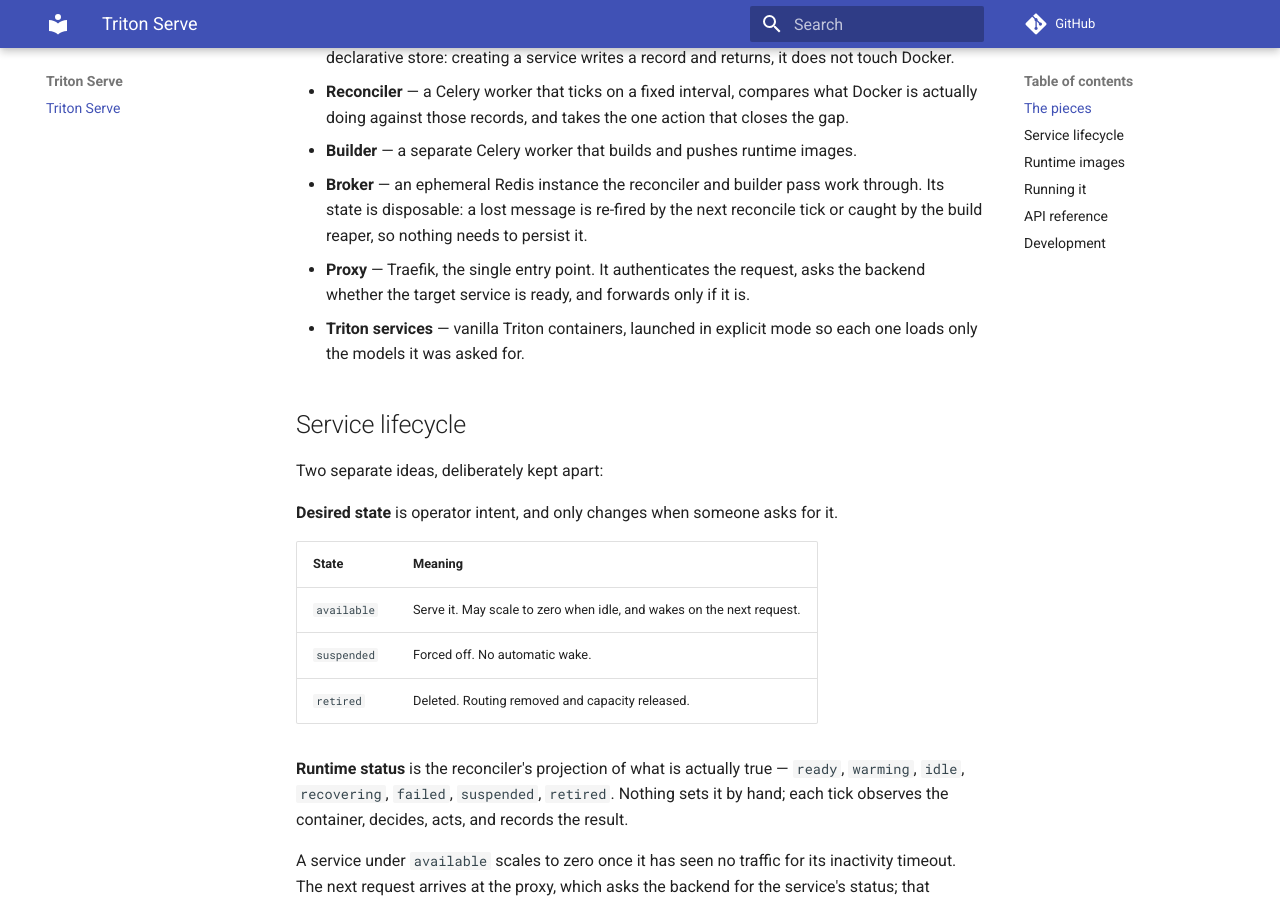
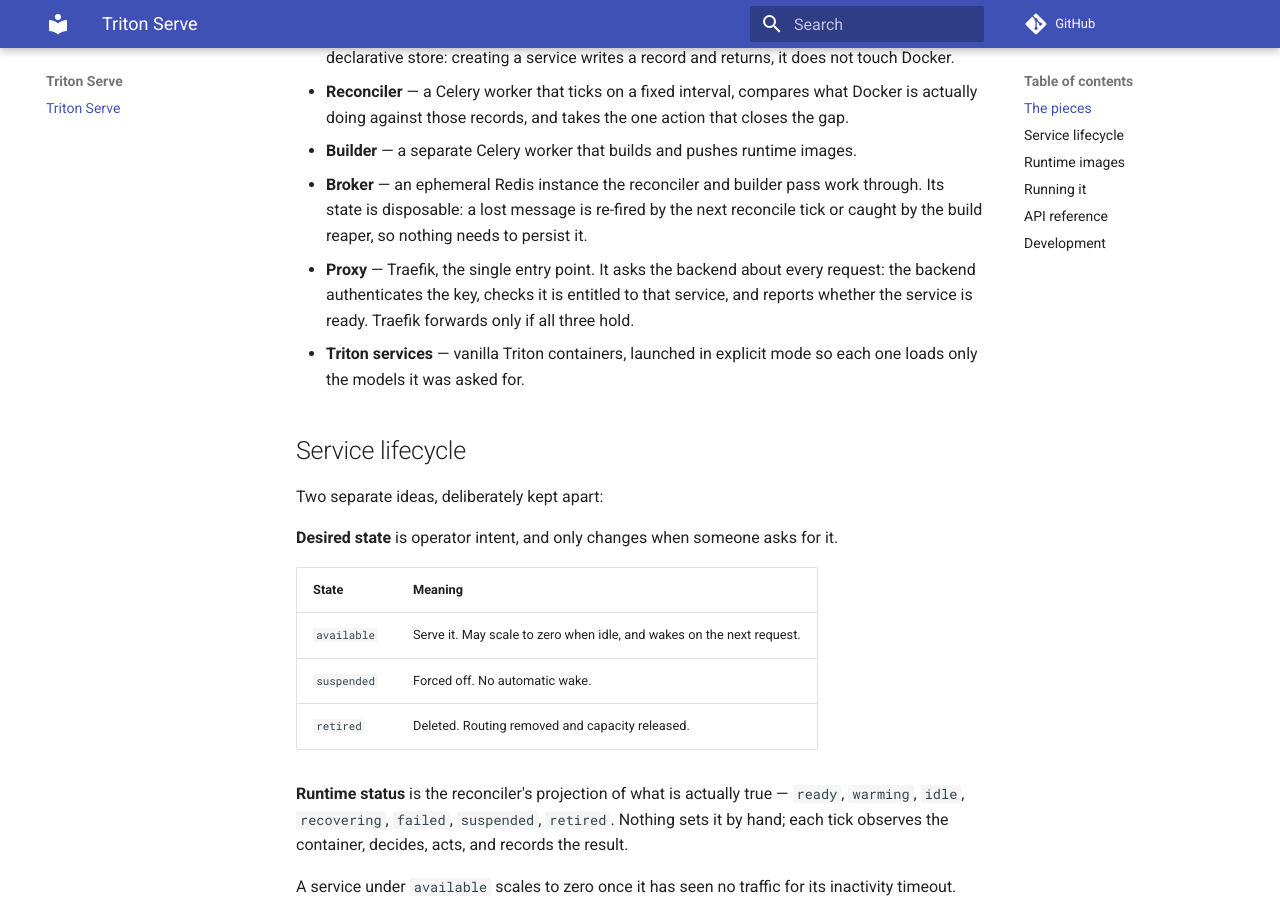
Before and after one commit to links-ads/triton-serve, an MkDocs documentation site: the page built from docs/index.md, in a window 1280 px wide and 900 px high, scrolled down 703 px. Built offline with MkDocs 1.6.1 and Material for MkDocs 9.7.7, drawn with Linux system fonts in a browser that asks for light colours; comment, search, counter and statistics services are not loaded; some of the changed text lies outside the part shown.

Commit message:
refactor(traefik): own the config file layout in the manager
The startup sync listed config files through settings.configs_path while writing and
deleting them through the manager, so the {service_name}.yaml convention lived in two
places. A names() method keeps it in one.

Also corrects docs/index.md, which still described Traefik as authenticating the
request, and documents that api_keys only seeds ADMIN rows at populate time.

```diff
--- a/docs/index.md
+++ b/docs/index.md
@@ -22,9 +22,10 @@
   work through. Its state is disposable: a lost message is re-fired by the
   next reconcile tick or caught by the build reaper, so nothing needs to
   persist it.
-- **Proxy** — Traefik, the single entry point. It authenticates the request,
-  asks the backend whether the target service is ready, and forwards only if
-  it is.
+- **Proxy** — Traefik, the single entry point. It asks the backend about every
+  request: the backend authenticates the key, checks it is entitled to that
+  service, and reports whether the service is ready. Traefik forwards only if
+  all three hold.
 - **Triton services** — vanilla Triton containers, launched in explicit mode
   so each one loads only the models it was asked for.
 
@@ -89,6 +90,12 @@
 creation and updates, API key administration, and the resource allocation
 overview.
 
+Keys come in three types. A `SERVICE` key reaches only the services it is
+associated with; `ADMIN` keys reach every service. The `api_keys` setting seeds
+the master keys as `ADMIN` rows, but only when the populate migration first
+runs — editing it afterwards has no effect on access, so rotate master keys
+through the key API, not through configuration.
+
 ## Development
 
 Dependencies are managed with [uv](https://docs.astral.sh/uv/):
```
Also changed, not shown: 2 other files.
